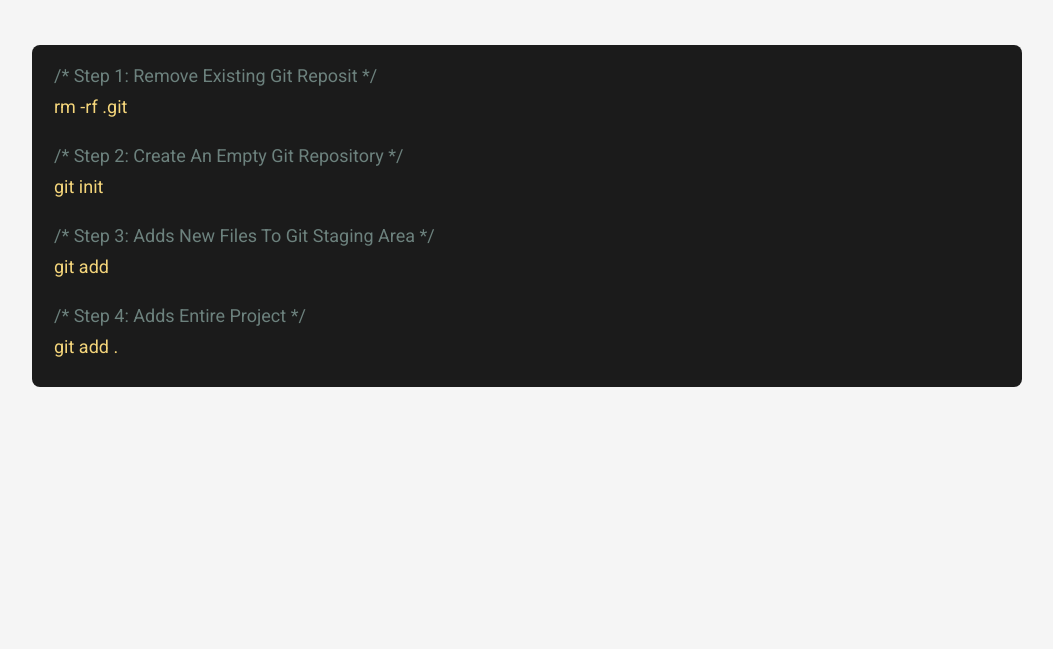
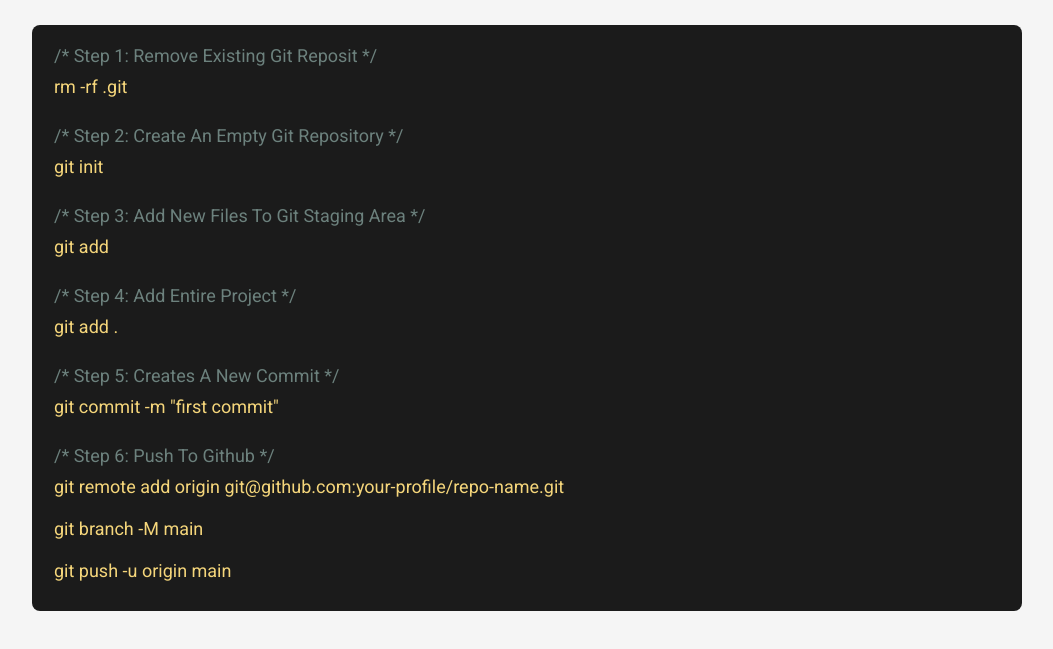
Before and after one commit to IgnacioR97/git-essentials, a plain HTML site: page index.html in a window 1280 px wide. Shown: the part 83-732 px from the top of the page, without its empty margins (113-1166 px from the left). Drawn offline with Linux system fonts and the light colour scheme.

Commit message:
added more information in the index, added icon, removed js, and changed css

```diff
--- a/index.html
+++ b/index.html
@@ -5,6 +5,7 @@
     <meta http-equiv="X-UA-Compatible" content="IE=edge" />
     <meta name="viewport" content="width=device-width, initial-scale=1.0" />
     <link rel="stylesheet" href="style.css" />
+    <link rel="icon" type="image/x-icon" href="/GitHub-Icon.png" />
 
     <!-- Font -->
     <link rel="preconnect" href="https://fonts.googleapis.com" />
@@ -30,11 +31,23 @@
           </p>
           <p class="tolken-code">git init</p>
           <p class="tolken-comment">
-            /* Step 3: adds new files to Git staging area */
+            /* Step 3: add new files to Git staging area */
           </p>
           <p class="tolken-code">git add</p>
-          <p class="tolken-comment">/* Step 4: adds entire project */</p>
+          <p class="tolken-comment">/* Step 4: add entire project */</p>
           <p class="tolken-code">git add .</p>
+          <p class="tolken-comment">/* Step 5: creates a new commit */</p>
+          <p class="tolken-code">git commit -m "first commit"</p>
+          <p class="tolken-comment">/* Step 6: push to github */</p>
+          <p class="tolken-code">
+            git remote add origin git@github.com:your-profile/repo-name.git
+            <br />
+            <br />
+            git branch -M main
+            <br />
+            <br />
+            git push -u origin main
+          </p>
         </code>
       </div>
     </div>
--- a/style.css
+++ b/style.css
@@ -24,7 +24,7 @@ h2 {
   font-size: 4.4rem;
   margin-top: 2.8rem;
   text-transform: capitalize;
-  margin-bottom: 4.8rem;
+  margin-bottom: 2.8rem;
 }
 
 /*  Code */
@@ -38,6 +38,7 @@ h2 {
   min-width: 100px;
   font-family: inherit;
   cursor: text;
+  margin-bottom: 2.8rem;
 }
 
 .tolken-comment {
```
Also changed, not shown: GitHub-Icon.png (added), script.js (deleted).
